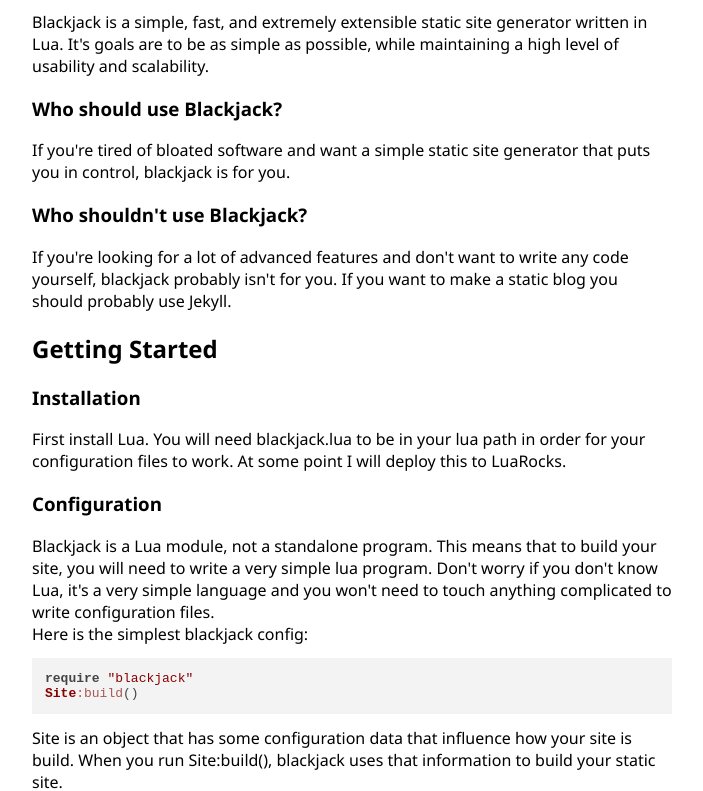
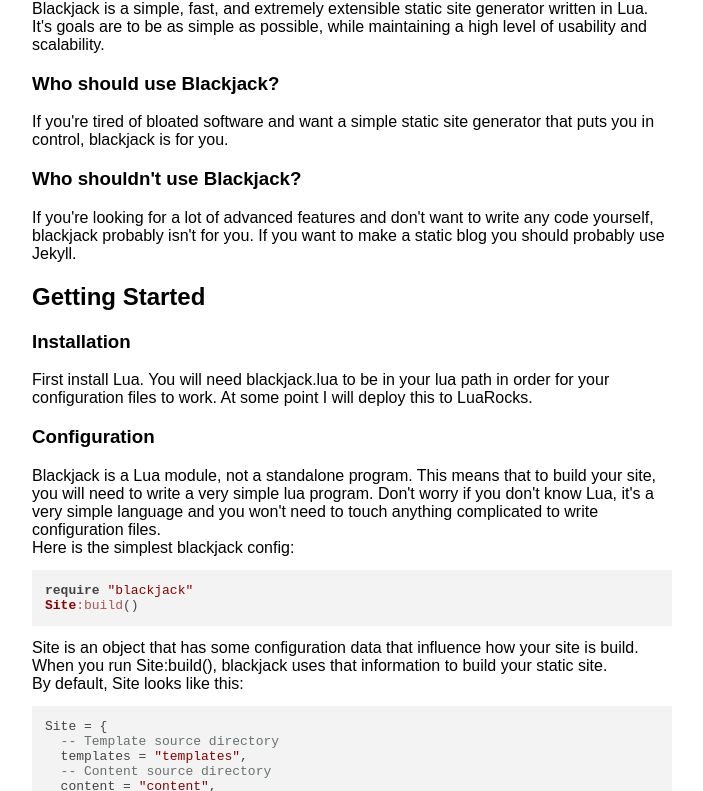
Before and after one commit to swissChili/blackjack, a plain HTML site: page docs/site/index.html in a window 1280 px wide. Shown: the part 126-917 px from the top of the page, without its empty margins (288-991 px from the left). Drawn offline with nearby package versions, Linux system fonts and the light colour scheme.

Commit message:
Change font to sans-serif

```diff
--- a/docs/content/styles.scss
+++ b/docs/content/styles.scss
@@ -1,6 +1,6 @@
 html,
 body {
-  font-family: 'Segoe UI', 'Roboto', 'San Francisco', 'IBM Plex Sans', 'sans-serif';
+  font-family: /*'Segoe UI', 'Roboto', 'San Francisco', 'IBM Plex Sans',*/ sans-serif;
 }
 
 body {
```
Also changed, not shown: docs/site/styles.css.
